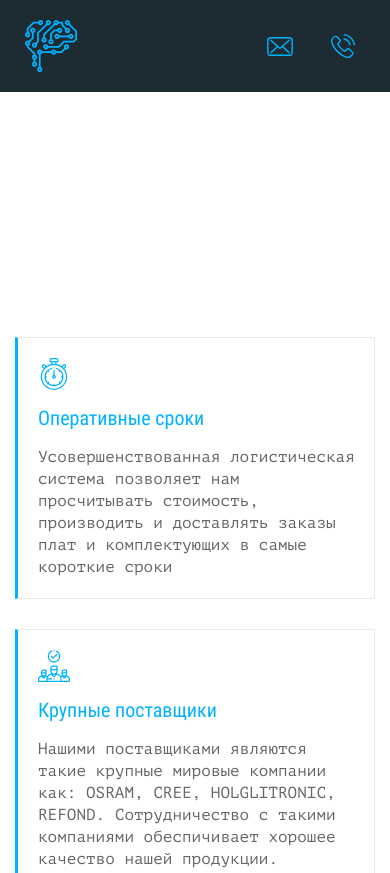
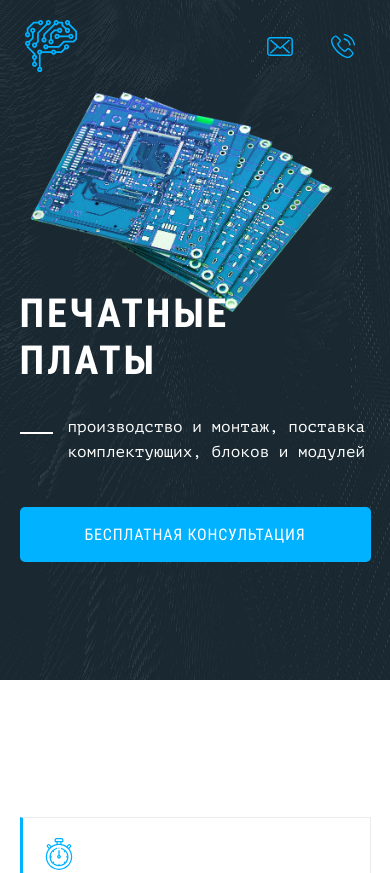
Before and after one commit to wdbyb/smart-device, a website: page source/index.html in a window 390 px wide. Shown: the top 873 px of the page. Drawn offline with nearby package versions, Linux system fonts and the light colour scheme; files that its build step writes are made by us from their sources; files whose address does not match are found by name.

Commit message:
intro section

```diff
--- a/source/index.html
+++ b/source/index.html
@@ -45,6 +45,22 @@
     </header>
     <main class="main">
       <h1 class="visually-hidden">Smart Device</h1>
+      <section class="intro">
+        <div class="intro__bg-wrapper">
+          <img src="img/top-section-bg.png" alt="" class="intro__bg">
+        </div>
+        <div class="intro__wrapper">
+          <div class="intro__microchips-wrapper">
+            <img src="img/microchips.png" alt="" class="intro__microchips">
+          </div>
+          <h2 class="intro__title">Печатные платы</h2>
+          <p class="intro__description">производство и монтаж, поставка комплектующих, блоков и модулей</p>
+          <button class="intro__button" type="button">
+            <span class="intro__button-desk-text">Получить бесплатную консультацию</span>
+            <span class="intro__button-mob-text">Бесплатная консультация</span>
+          </button>
+        </div>
+      </section>
       <section class="company">
         <h2 class="visually-hidden">О компании и преимуществах</h2>
         <section class="advantages">
@@ -91,6 +107,7 @@
           </div>
         </section>
         <section class="about">
+          <div class="about__wrapper">
             <div class="about__image-wrapper">
               <img src="img/year.png" alt="">
             </div>
@@ -100,6 +117,7 @@
             <button class="about__button" type="button">
               <span>Подробнее</span>
             </button>
+          </div>
         </section>
       </section>
     </main>
--- a/source/sass/blocks/about.scss
+++ b/source/sass/blocks/about.scss
@@ -1,4 +1,12 @@
 .about {
+  padding: 0 45px;
+
+  @media (max-width: 1023px) {
+    padding: 0;
+  }
+}
+
+.about__wrapper {
   position: relative;
   max-width: 1170px;
   padding: 0 180px;
@@ -63,6 +71,7 @@
   border-radius: 5px;
   box-shadow: 0 4px 4px rgba(0, 0, 0, 0.1);
   background: none;
+  cursor: pointer;
 
   span {
     margin-top: 14px;
--- a/source/sass/blocks/advantages.scss
+++ b/source/sass/blocks/advantages.scss
@@ -13,7 +13,7 @@
   }
 
   @media (max-width: 767px) {
-    padding: 37px 15px;
+    padding: 37px 5%;
   }
 }
 
--- a/source/sass/blocks/company.scss
+++ b/source/sass/blocks/company.scss
@@ -1,8 +1,6 @@
 .company {
-  padding: 100px;
-  margin-top: 200px;
+  padding: 100px 0;
 
   @media (max-width: 1023px) {
-    padding: 100px 0;
   }
 }
--- a/source/sass/blocks/header.scss
+++ b/source/sass/blocks/header.scss
@@ -3,8 +3,8 @@
   top: 0;
   left: 0;
   right: 0;
-  background: #1D2B33;
   color: #ffffff;
+  z-index: 2;
 
   p {
     padding: 0;
@@ -15,7 +15,7 @@
 .header__wrapper {
   display: flex;
   align-items: center;
-  max-width: 1410px;
+  max-width: 1476px;
   padding: 33px;
   margin: 0 auto;
 }
--- /dev/null
+++ b/source/sass/blocks/intro.scss
@@ -0,0 +1,180 @@
+.intro {
+  position: relative;
+  min-height: 878px;
+  color: #FFFFFF;
+  background: #1b2d37;
+  z-index: 0;
+  overflow: hidden;
+
+  @media (max-width: 1023px) {
+    min-height: 680px;
+  }
+}
+
+.intro__wrapper {
+  max-width: 1920px;
+  padding-top: 345px;
+  padding-bottom: 100px;
+  padding-left: 13%;
+  padding-right: 48%;
+
+  @media (min-width: 1920px) {
+    padding-left: 249px;
+    padding-right: 935px;
+    margin: 0 auto;
+  }
+
+  @media (max-width: 1023px) {
+    padding-top: 170px;
+    padding-left: 90px;
+    padding-right: 32%;
+  }
+
+  @media (max-width: 767px) {
+    padding: 0 5%;
+    padding-top: 290px;
+  }
+}
+
+.intro__title {
+  margin-bottom: 31px;
+  font-family: "Roboto Condensed", "Arial", sans-serif;
+  font-weight: 700;
+  font-size: 80px;
+  line-height: 94px;
+  letter-spacing: 0.07em;
+  text-transform: uppercase;
+
+  @media (max-width: 1023px) {
+    max-width: 420px;
+    font-size: 60px;
+    line-height: 70px;
+  }
+
+  @media (max-width: 767px) {
+    max-width: inherit;
+    font-size: 40px;
+    line-height: 47px;
+  }
+}
+
+.intro__description {
+  position: relative;
+  max-width: 650px;
+  margin-left: 94px;
+  margin-bottom: 37px;
+  font-family: "PT Mono", "Arial", sans-serif;
+  font-weight: 400;
+  font-size: 22px;
+  line-height: 34px;
+
+  &::before {
+    content: "";
+    position: absolute;
+    top: 17px;
+    left: -93px;
+    width: 65px;
+    height: 2px;
+    background: #fff;
+  }
+
+  @media (max-width: 1023px) {
+    max-width: 372px;
+    margin-left: 48px;
+    font-size: 18px;
+    line-height: 28px;
+
+    &::before {
+      left: -48px;
+      width: 33px;
+    }
+  }
+
+  @media (max-width: 767px) {
+    max-width: inherit;
+    margin-bottom: 42px;
+    font-size: 16px;
+    line-height: 25px;
+  }
+}
+
+.intro__button {
+  display: flex;
+  justify-content: center;
+  align-items: center;
+  width: 410px;
+  height: 55px;
+  padding: 0;
+  margin-left: 94px;
+  font-family: "Roboto Condensed", "Arial", sans-serif;
+  font-weight: 400;
+  font-size: 16px;
+  line-height: 19px;
+  text-align: center;
+  letter-spacing: 0.05em;
+  text-transform: uppercase;
+  color: #fff;
+  border: none;
+  border-radius: 5px;
+  background: #00B2FF;
+  cursor: pointer;
+
+  @media (max-width: 1023px) {
+    width: 379px;
+    margin-left: 48px;
+  }
+
+  @media (max-width: 767px) {
+    width: 100%;
+    max-width: 380px;
+    margin: 0;
+  }
+}
+
+.intro__button-mob-text {
+  display: none;
+
+  @media (max-width: 767px) {
+    display: inline-block;
+  }
+}
+
+.intro__button-desk-text {
+  @media (max-width: 767px) {
+    display: none;
+  }
+}
+
+.intro__bg-wrapper {
+  position: absolute;
+  top: 0;
+  bottom: 0;
+  left: 0;
+  right: 0;
+  z-index: -1;
+}
+
+.intro__bg {
+  width: 100%;
+  height: 100%;
+}
+
+.intro__microchips-wrapper {
+  position: absolute;
+  top: 275px;
+  left: 54%;
+  width: 705px;
+  z-index: -1;
+
+  @media (max-width: 1023px) {
+    top: 100px;
+    left: 68%;
+    width: 465px;
+  }
+
+  @media (max-width: 767px) {
+    top: 92px;
+    left: 8%;
+    width: 301px;
+  }
+}
--- a/source/sass/style.scss
+++ b/source/sass/style.scss
@@ -6,3 +6,4 @@
 @import "blocks/company.scss";
 @import "blocks/advantages.scss";
 @import "blocks/about.scss";
+@import "blocks/intro.scss";
```
Also changed, not shown: build/css/style.min.css, build/index.html, 1 other file. Lines whose indentation alone changed are shown as unchanged.
